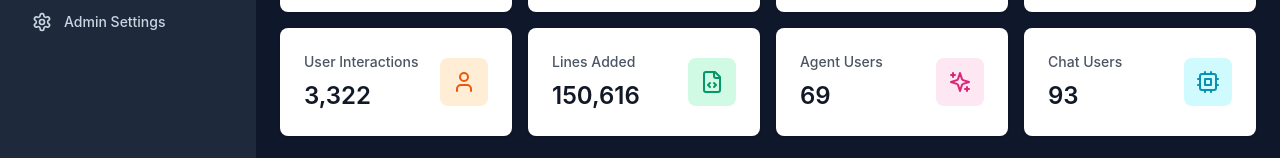
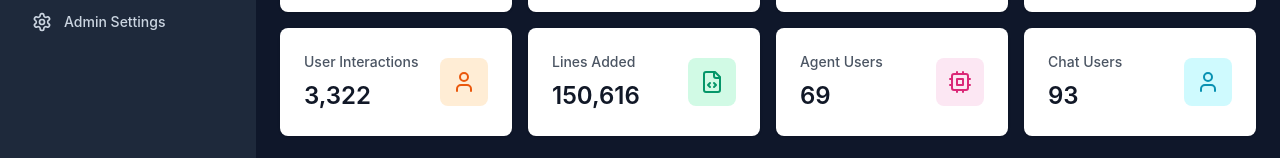
Before and after one commit to warrenandre/GitHub_Copilot_Simple_Metrics_Dashboard, a React (Vite) app: page /enterprise/demo/user-report in a window 1280 px wide. Shown: the part 305-463 px from the top of the page. Built offline with nearby package versions, Linux system fonts and the light colour scheme; no server answers; the HTML template or start-up script is replaced by a standard one.

Commit message:
updated icons

```diff
--- a/src/pages/enterprise/demo/UserReport28Day.tsx
+++ b/src/pages/enterprise/demo/UserReport28Day.tsx
@@ -475,7 +475,7 @@ const DemoUserReport28Day = () => {
               </p>
             </div>
             <div className="bg-pink-100 dark:bg-pink-900/30 p-3 rounded-lg">
-              <Sparkles className="w-6 h-6 text-pink-600 dark:text-pink-400" />
+              <Cpu className="w-6 h-6 text-pink-600 dark:text-pink-400" />
             </div>
           </div>
         </div>
@@ -489,7 +489,7 @@ const DemoUserReport28Day = () => {
               </p>
             </div>
             <div className="bg-cyan-100 dark:bg-cyan-900/30 p-3 rounded-lg">
-              <Cpu className="w-6 h-6 text-cyan-600 dark:text-cyan-400" />
+              <User className="w-6 h-6 text-cyan-600 dark:text-cyan-400" />
             </div>
           </div>
         </div>
```
